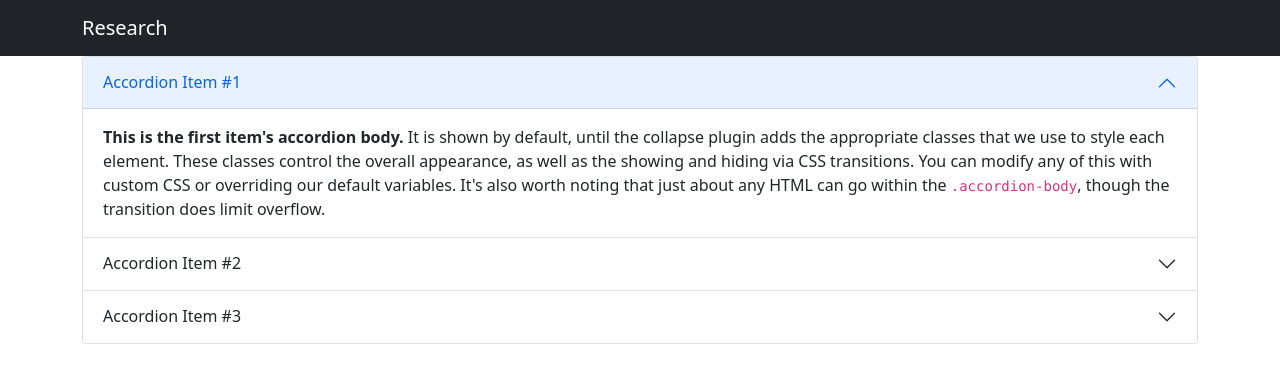
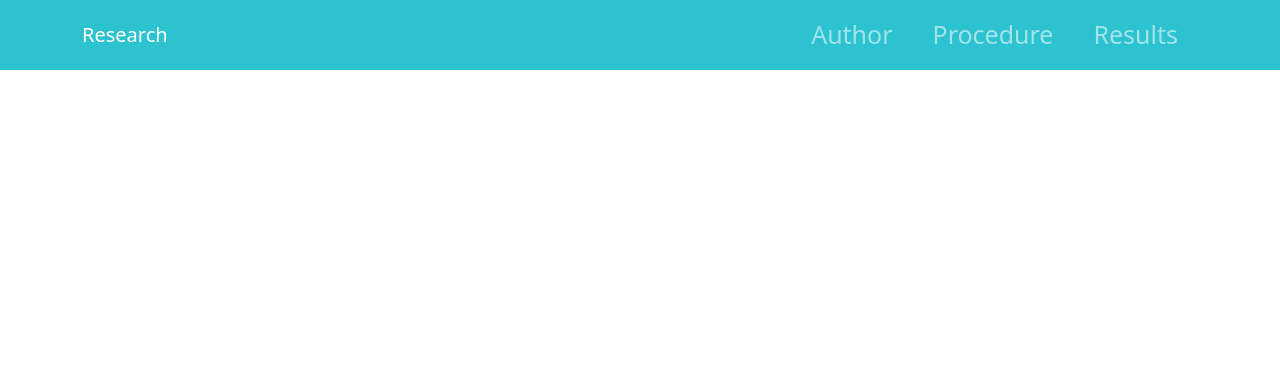
Before and after one commit to emmaluo1/luoSE2223, a plain HTML site: page Lesson1Bootstrap/index.html in a window 1280 px wide. Drawn offline with nearby package versions, Linux system fonts and the light colour scheme.

Commit message:
Updated index.html and style.css

```diff
--- a/Lesson1Bootstrap/index.html
+++ b/Lesson1Bootstrap/index.html
@@ -11,51 +11,44 @@
     <link rel="stylesheet" href="/style.css">
 </head>
 <body>
-    <nav class="navbar navbar-expand-lg navbar-dark bg-dark">
+    <nav class="navbar navbar-expand-lg navbar-dark nb-bg-color">
         <div class="container">
             <a href="#" class="navbar-brand">Research</a>
+
+            <!-- Hamburger Menu Button-->
+            <button class="navbar-toggler" type="button" data-bs-toggle="collapse" data-bs-target="#navmenu">
+                <span class="navbar-toggler-icon"></span>
+            </button>
+
+            <!-- Collapsible navbar menu with custom hover underline CSS animation-->
+            <div class="collapse navbar-collapse" id="navmenu">
+                <!-- Links to hamburger menu button-->
+                <ul class="navbar-nav ms-auto">
+                    <li class="nav-item">
+                        <a href="/authors.html" class="nav-link hover-underline-animation" id="nbMenuItem">Author</a>
+                    </li>
+                    <li class="nav-item">
+                        <a href="/procedure.html" class="nav-link hover-underline-animation" id="nbMenuItem">Procedure</a>
+                    </li>
+                    <li class="nav-item">
+                        <a href="/results.html" class="nav-link hover-underline-animation" id="nbMenuItem">Results</a>
+                    </li>
+                </ul>
+            </div>
         </div>
     </nav>
-    <div class="container">
-    <div class="accordion" id="accordionExample">
-        <div class="accordion-item">
-          <h2 class="accordion-header" id="headingOne">
-            <button class="accordion-button" type="button" data-bs-toggle="collapse" data-bs-target="#collapseOne" aria-expanded="true" aria-controls="collapseOne">
-              Accordion Item #1
-            </button>
-          </h2>
-          <div id="collapseOne" class="accordion-collapse collapse show" aria-labelledby="headingOne" data-bs-parent="#accordionExample">
-            <div class="accordion-body">
-              <strong>This is the first item's accordion body.</strong> It is shown by default, until the collapse plugin adds the appropriate classes that we use to style each element. These classes control the overall appearance, as well as the showing and hiding via CSS transitions. You can modify any of this with custom CSS or overriding our default variables. It's also worth noting that just about any HTML can go within the <code>.accordion-body</code>, though the transition does limit overflow.
+
+    <!-- Showcase -->
+    <section class="showcase text-light p-2 text-center">
+        <div class="container">
+            <div class="row">
+                <div class="col-sm-6 p-0 d-flex align-items-center">
+                    <img class="img-fluid" src="" alt="">
+                </div>
             </div>
-          </div>
         </div>
-        <div class="accordion-item">
-          <h2 class="accordion-header" id="headingTwo">
-            <button class="accordion-button collapsed" type="button" data-bs-toggle="collapse" data-bs-target="#collapseTwo" aria-expanded="false" aria-controls="collapseTwo">
-              Accordion Item #2
-            </button>
-          </h2>
-          <div id="collapseTwo" class="accordion-collapse collapse" aria-labelledby="headingTwo" data-bs-parent="#accordionExample">
-            <div class="accordion-body">
-              <strong>This is the second item's accordion body.</strong> It is hidden by default, until the collapse plugin adds the appropriate classes that we use to style each element. These classes control the overall appearance, as well as the showing and hiding via CSS transitions. You can modify any of this with custom CSS or overriding our default variables. It's also worth noting that just about any HTML can go within the <code>.accordion-body</code>, though the transition does limit overflow.
-            </div>
-          </div>
-        </div>
-        <div class="accordion-item">
-          <h2 class="accordion-header" id="headingThree">
-            <button class="accordion-button collapsed" type="button" data-bs-toggle="collapse" data-bs-target="#collapseThree" aria-expanded="false" aria-controls="collapseThree">
-              Accordion Item #3
-            </button>
-          </h2>
-          <div id="collapseThree" class="accordion-collapse collapse" aria-labelledby="headingThree" data-bs-parent="#accordionExample">
-            <div class="accordion-body">
-              <strong>This is the third item's accordion body.</strong> It is hidden by default, until the collapse plugin adds the appropriate classes that we use to style each element. These classes control the overall appearance, as well as the showing and hiding via CSS transitions. You can modify any of this with custom CSS or overriding our default variables. It's also worth noting that just about any HTML can go within the <code>.accordion-body</code>, though the transition does limit overflow.
-            </div>
-          </div>
-        </div>
-      </div>
-    </div>
+    </section>
+
     <script src="https://cdn.jsdelivr.net/npm/bootstrap@5.1.3/dist/js/bootstrap.bundle.min.js"
         integrity="sha384-ka7Sk0Gln4gmtz2MlQnikT1wXgYsOg+OMhuP+IlRH9sENBO0LRn5q+8nbTov4+1p"
         crossorigin="anonymous"></script>
--- a/Lesson1Bootstrap/style.css
+++ b/Lesson1Bootstrap/style.css
@@ -0,0 +1,36 @@
+/*--------- Class CSS --------- */
+.nb-bg-color{
+    background-color: #2DC2CF;
+}
+
+/*--------- ID CSS --------- */
+a#nbMenuItem {
+    font-size: 25px;
+    padding-right: 20px;
+    padding-left: 20px;
+}
+
+/* -----------------Underline Animation CSS -----------------*/
+.hover-underline-animation {
+    display: inline-block;
+    position: relative;
+    /*color: #0087ca;*/
+  }
+
+.hover-underline-animation:after {
+    content: '';
+    position: absolute;
+    width: 100%;
+    transform: scaleX(0);
+    height: 2px;
+    bottom: 0;
+    left: 0;
+    background-color: #eae6e6;
+    /*transform-origin: bottom right;*/
+    transition: transform 0.35s ease-out;
+}
+
+.hover-underline-animation:hover:after {
+    transform: scaleX(1);
+    /*transform-origin: bottom left;*/
+}
```
